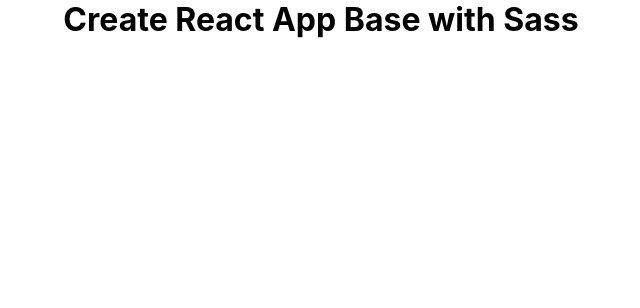
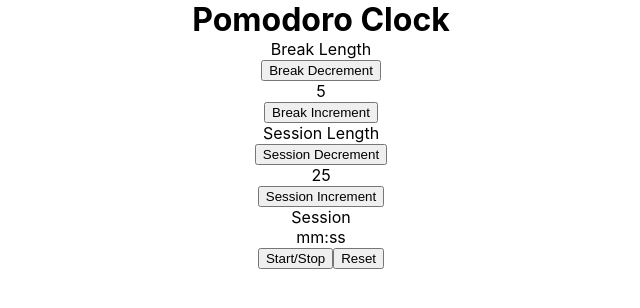
Before and after one commit to grimeswong/PomodoroClock-FCC, a React (Create React App) app: page / in a window 1280 px wide. Shown: the top 308 px of the page, without its empty margins (319-959 px from the left). Built offline with nearby package versions, Linux system fonts and the light colour scheme.

Commit message:
Define user stories required tags and structures

```diff
--- a/src/App.js
+++ b/src/App.js
@@ -4,7 +4,28 @@
 function App() {
   return (
     <div className="App">
-      <h1>Create React App Base with Sass</h1>
+      <div className="wrapper">
+        <h1>Pomodoro Clock</h1>
+        <div className="break-wrapper">
+          <div id="break-label">Break Length</div>
+          <button id="break-decrement">Break Decrement</button>
+          <div id="break-length">5</div>
+          <button id="break-increment">Break Increment</button>
+        </div>
+        <div className="session-wrapper">
+          <div id="session-label">Session Length</div>
+          <button id="session-decrement">Session Decrement</button>
+          <div id="session-length">25</div>
+          <button id="session-Increment">Session Increment</button>
+        </div>
+        <div className="timer-wrapper">
+          <div id="timer-label">Session</div>
+          <div id="time-left">mm:ss</div>
+          <button id="start_stop">Start/Stop</button>
+          <button id="reset">Reset</button>
+        </div>
+
+      </div>
     </div>
   );
 }
```
